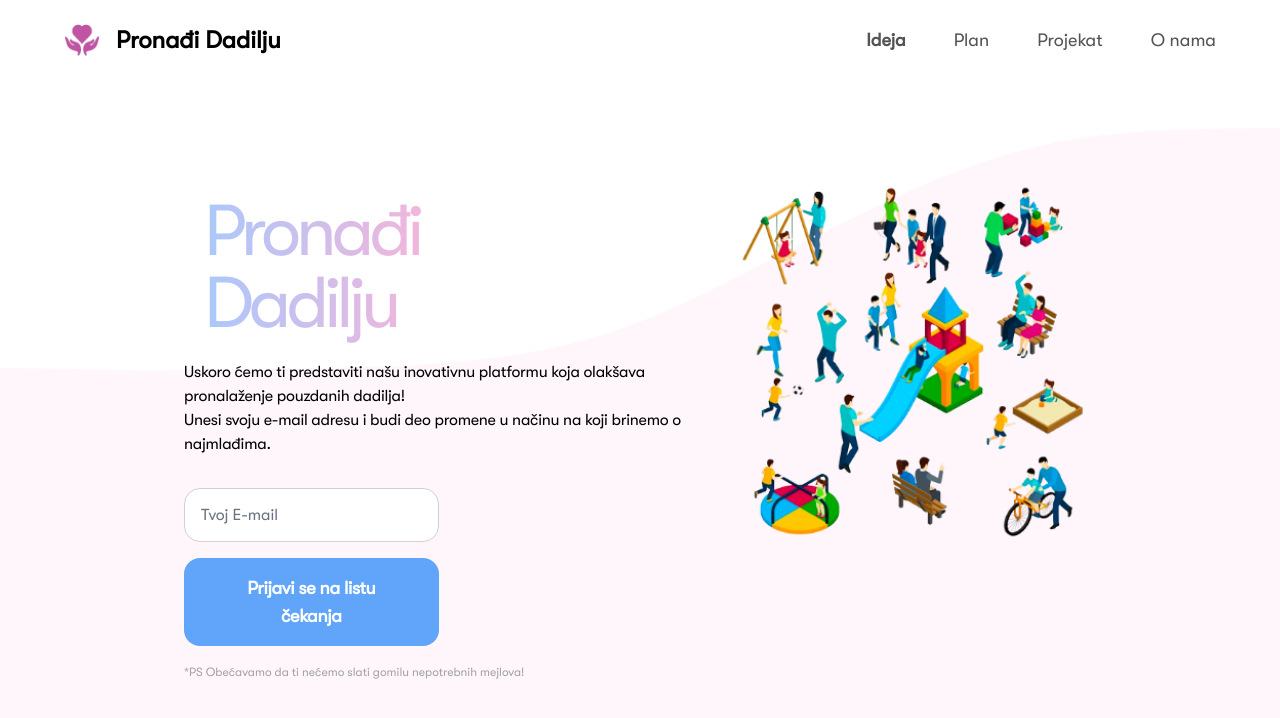
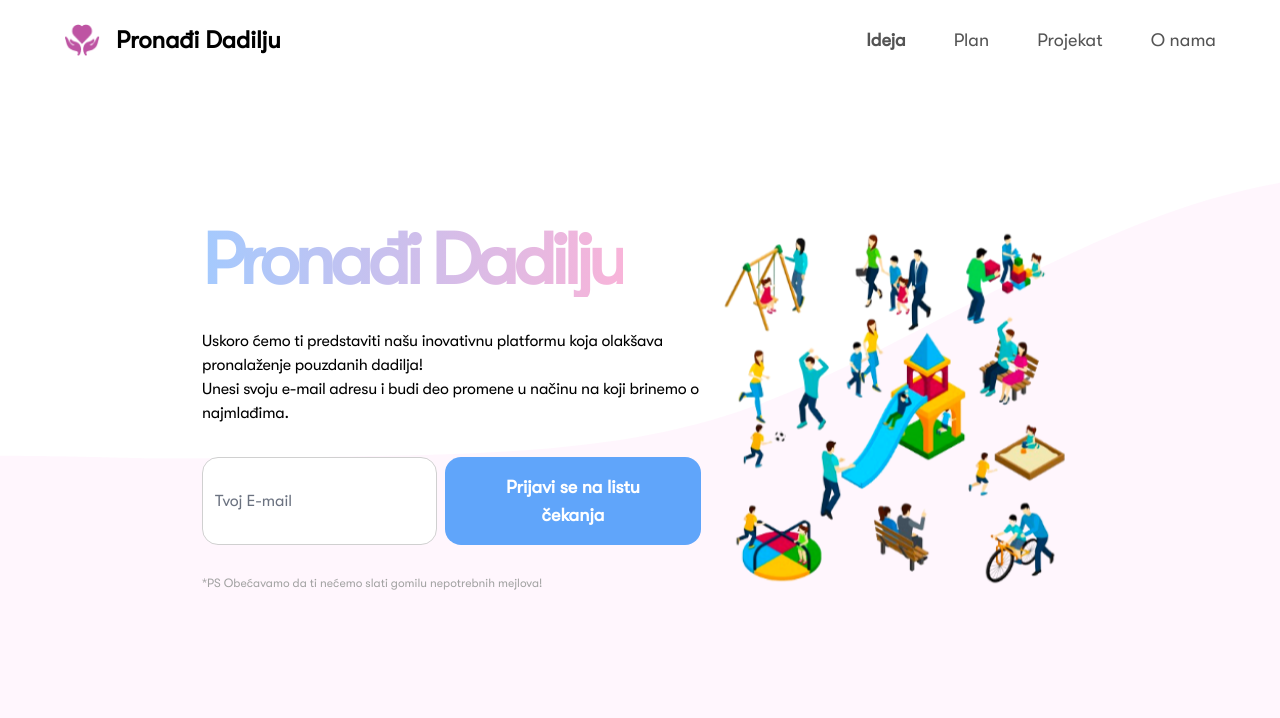
Before and after one commit to dovlazr/PronadjiDadilju, a React (Create React App) app: page / in a window 1280 px wide. Shown: the top 718 px of the page. Built offline with nearby package versions, Linux system fonts and the light colour scheme.

Commit message:
Refacctor

```diff
--- a/src/App.js
+++ b/src/App.js
@@ -5,10 +5,10 @@ import Home from "./components/Home";
 
 function App() {
   return (
-    <>
+    <div>
       <Navbar />
       <Home />
-    </>
+    </div>
   );
 }
 
--- a/src/components/Home.js
+++ b/src/components/Home.js
@@ -3,40 +3,41 @@ import playground from "../assets/playground.png";
 
 function Home() {
   return (
-    <div className="bg-background_image_home lg:mt-32">
-      <div className="px-4 lg:px-14 max-w-screen-lg mx-auto min-h-screen h-screen">
-        <div className="flex flex-col md:flex-row-reverse items-start justify-between gap-8  w-full mx-auto  my-28 md:my-8 py-12 ">
-          <div>
-            <img src={playground} alt="playground" className="" />
-          </div>
-          <div>
-            {/* hero text */}
-            <div className="md:w-1/2">
-              <h1 className="font-theme-logo  text-7xl tracking-headerHome bg-gradient-to-r p-2 sm:p-5 md:p-5  from-blue-300 to-pink-300 text-transparent bg-clip-text">
+    <div className="relative">
+      <div className="bg-background_image_home fixed top-0 left-0 h-screen w-screen bg-no-repeat bg-cover [background-position-y:167px]"></div>
+
+      {/* md:pr-[377px] is because image width is 369px and gap is 8px */}
+      <div className="relative flex flex-col items-start justify-between md:w-[876px] gap-8 p-6 md:p-0 md:mx-auto md:pr-[377px] md:mt-[145px]">
+        <h1 className="text-7xl font-black tracking-headerHome bg-gradient-to-r from-blue-300 to-pink-300 text-transparent bg-clip-text">
           Pronađi Dadilju
         </h1>
-              <p className="font-theme-logo font-[400] w-[509px]  tracking-paragraphHome mb-8 ">
-                Uskoro ćemo ti predstaviti našu inovativnu platformu koja
-                olakšava pronalaženje pouzdanih dadilja!
+
+        <img src={playground} alt="playground" className="h-[163px] w-full object-cover md:absolute md:top-1/2 md:right-0 md:-translate-y-1/2 md:h-[369px] md:w-[369px]" />
+
+        <p className=" font-[400] tracking-paragraphHome">
+          Uskoro ćemo ti predstaviti našu inovativnu platformu koja olakšava
+          pronalaženje pouzdanih dadilja!
           <br />
-                Unesi svoju e-mail adresu i budi deo promene u načinu na koji
-                brinemo o najmlađima.
+          Unesi svoju e-mail adresu i budi deo promene u načinu na koji brinemo o
+          najmlađima.
         </p>
+
+        <div className="flex flex-col md:flex-row w-full gap-2">
           <input
-                className="flex w-full bg-white text-[#8D8D8D] border border-[#D0D0D0] justify-start items-center   font-theme-logo rounded-2xl py-4 pl-4 pr-16 gap-2 leading-tight focus:outline-none focus:bg-white"
+            className="w-full bg-white text-[#8D8D8D] border border-[#D0D0D0] rounded-2xl focus:outline-none focus:bg-white"
             id="email"
             type="email"
             placeholder="Tvoj E-mail"
-              ></input>
-              <button className="flex w-full btn-primary tracking-buttonHome mt-4">
+          />
+
+          <button className="w-full btn-primary">
             Prijavi se na listu čekanja
           </button>
-              <p className=" w-[509px] font-theme-logo font-normal text-neutral-400 text-xs leading-3 mt-5">
+        </div>
+
+        <p className="font-normal text-neutral-400 text-xs leading-3">
           *PS Obećavamo da ti nećemo slati gomilu nepotrebnih mejlova!
         </p>
-            </div>
-          </div>
-        </div>
       </div>
     </div>
   );
--- a/src/components/Navbar.js
+++ b/src/components/Navbar.js
@@ -1,6 +1,5 @@
 import React, { useEffect, useState } from "react";
 import logo from "../assets/logo.png";
-import { Link } from "react-scroll";
 
 // react icons
 import { FaXmark, FaBars } from "react-icons/fa6";
@@ -38,7 +37,7 @@ function Navbar() {
   ];
 
   return (
-    <header className="w-full md:bg-transparent fixed top-0 left-0 right-0 gap-12">
+    <header className="w-full md:bg-transparent  gap-12">
       <nav
         className={`py-6 lg:px-16 px-6 ${
           isSticky
@@ -58,17 +57,14 @@ function Navbar() {
 
           {/* nav items for large devices */}
           <ul className="md:flex space-x-12 hidden">
-            {navItems.map(({ link, path }) => (
-              <Link
-                to={path}
-                spy={true}
-                smooth={true}
-                offset={-100}
-                key={path}
+            {navItems.map(({ link, path }, index) => (
+              <a
+                href={path}
+                key={index}
                 className="block text-[18px] leading-[18px] text-navBarTextColor hover:font-semibold first:font-semibold cursor-pointer"
               >
                 {link}
-              </Link>
+              </a>
             ))}
           </ul>
 
@@ -93,17 +89,14 @@ function Navbar() {
             isMenuOpen ? "block fixed top-0 right-0 left-0" : "hidden"
           }`}
         >
-          {navItems.map(({ link, path }) => (
-            <Link
-              to={path}
-              spy={true}
-              smooth={true}
-              offset={-100}
-              key={path}
+          {navItems.map(({ link, path }, index) => (
+            <a
+              href={path}
+              key={index}
               className="block text-[18px] leading-[18px] text-navBarTextColor hover:font-semibold first:font-semibold cursor-pointer"
             >
               {link}
-            </Link>
+            </a>
           ))}
         </div>
       </nav>
```
Also changed, not shown: 1 other file (tests, documents, lock files or other folders). Lines whose indentation alone changed are shown as unchanged.
